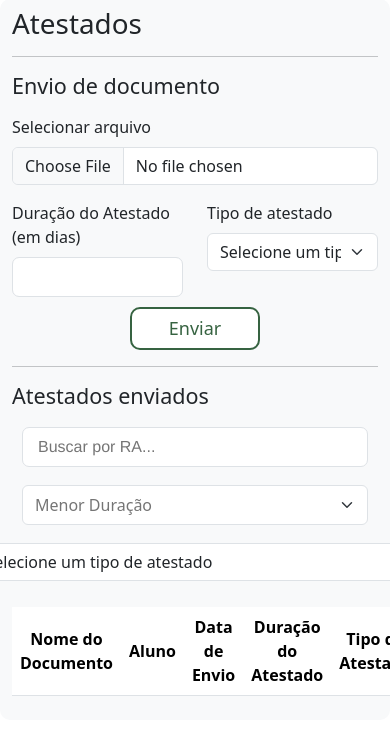
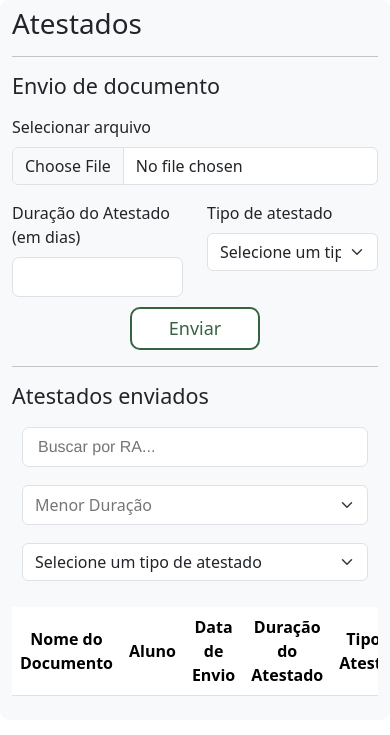
Before and after one commit to Galaticos-API/API-1, a Flask app: page /atestados/ in a window 390 px wide. Shown: the part 86-821 px from the top of the page. Run offline with Flask 3, Linux system fonts and the light colour scheme; the visitor is signed in with stand-in values (Sample User, id 1); data that the repository does not hold is empty; some libraries are stand-ins or nearby versions.

Commit message:
FEAT - Responsividade completa

```diff
--- a/src/static/styles/styles.css
+++ b/src/static/styles/styles.css
@@ -239,6 +239,11 @@ select:hover {
   display: none !important;
 }
 
+.table-responsive {
+  width: 100%;
+  overflow-x: auto;
+}
+
 /*Responsividade teste */
 
 @media (max-width: 768px) {
--- a/src/templates/atestados.html
+++ b/src/templates/atestados.html
@@ -61,7 +61,7 @@
       <option value="dateolder">Mais Antigo</option>
       <option value="datenewer">Mais Recente</option>
     </select>
-    <select class="form-select w-auto" id="tipoAtestado" onchange="filterDocuments()">
+    <select class="form-select" id="tipoAtestado" onchange="filterDocuments()">
       <option value="" selected disabled>Selecione um tipo de atestado</option>
       <option value="">Todos os Tipos</option>
       <option value="atestado_medico_comum">Atestado Médico Comum</option>
@@ -90,6 +90,7 @@
     {% endif %}
   </nav>
 
+  <div class="table-responsive">
     <table id="atestadosTable" class="table table-striped px-0">
       <thead>
         <tr>
@@ -110,6 +111,7 @@
         <!-- Os dados dos atestados serão inseridos aqui -->
       </tbody>
     </table>
+  </div>
 
   <!-- Modal Validação atestado -->
   <div class="modal fade" id="modalValidarAtestado" tabindex="-1" aria-labelledby="modalValidarAtestadoLabel" aria-hidden="true">
```
Also changed, not shown: src/templates/equipe.html (+9 -7 lines). Lines whose indentation alone changed are shown as unchanged.
